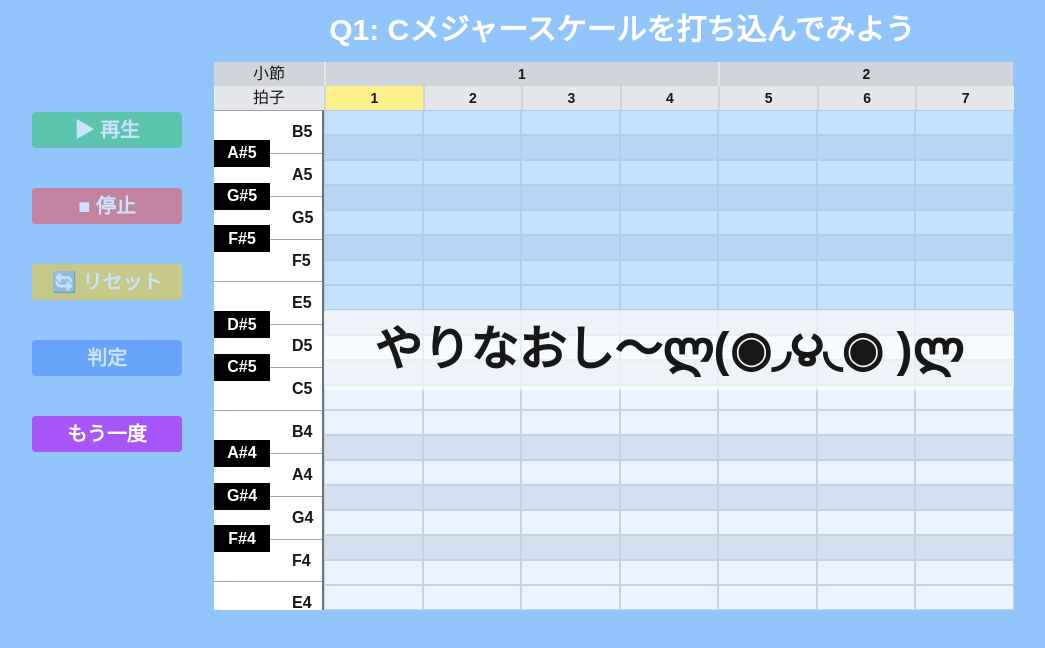
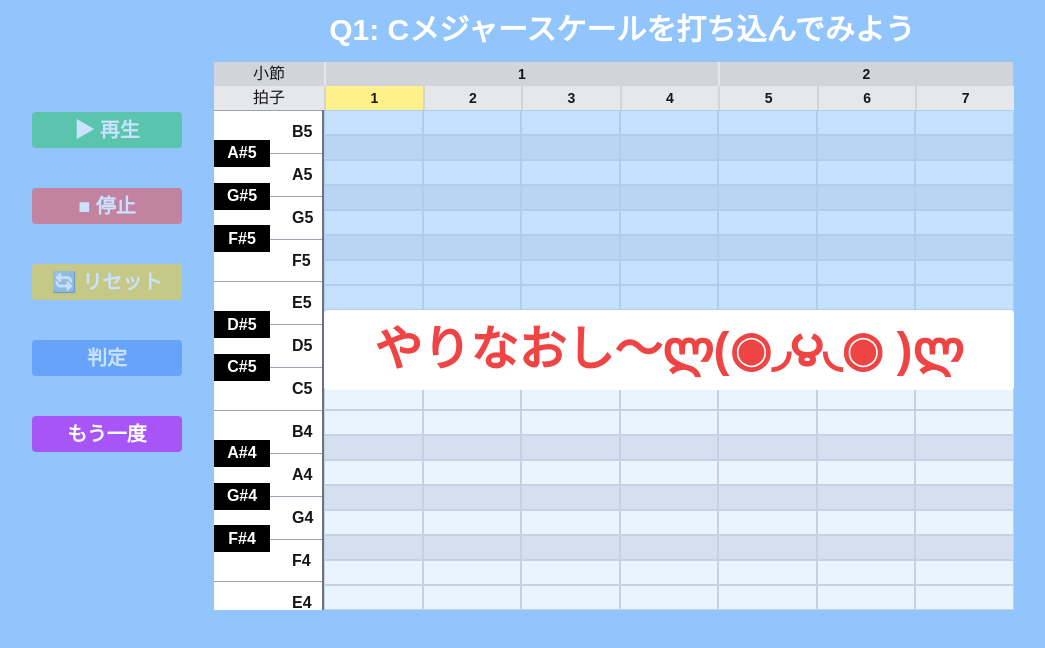
Before and after one commit to Sereia123/MusicLearning, a Next.js app: page /pages/pageMajorScale in a window 1280 px wide. Both pictures are taken after a click on the button "判定". Shown: the top 648 px of the page, without its empty margins (110-1155 px from the left). Built offline with nearby package versions, Linux system fonts and the light colour scheme.

Commit message:
煽り文字修正

```diff
--- a/app/pages/pageMajorScale/page.tsx
+++ b/app/pages/pageMajorScale/page.tsx
@@ -209,7 +209,7 @@ export default function Page1() {
 
           {judgeResult && (
             <div className='absolute flex flex-col ml-[110px] mt-[200px] gap-4'>
-              <div className="bg-white/60 p-4 rounded  text-center text-5xl font-bold w-[690px]">
+              <div className="bg-white p-4 rounded  text-center text-red-500 text-5xl font-bold w-[690px]">
                 {judgeResult}
               </div>
 
```
